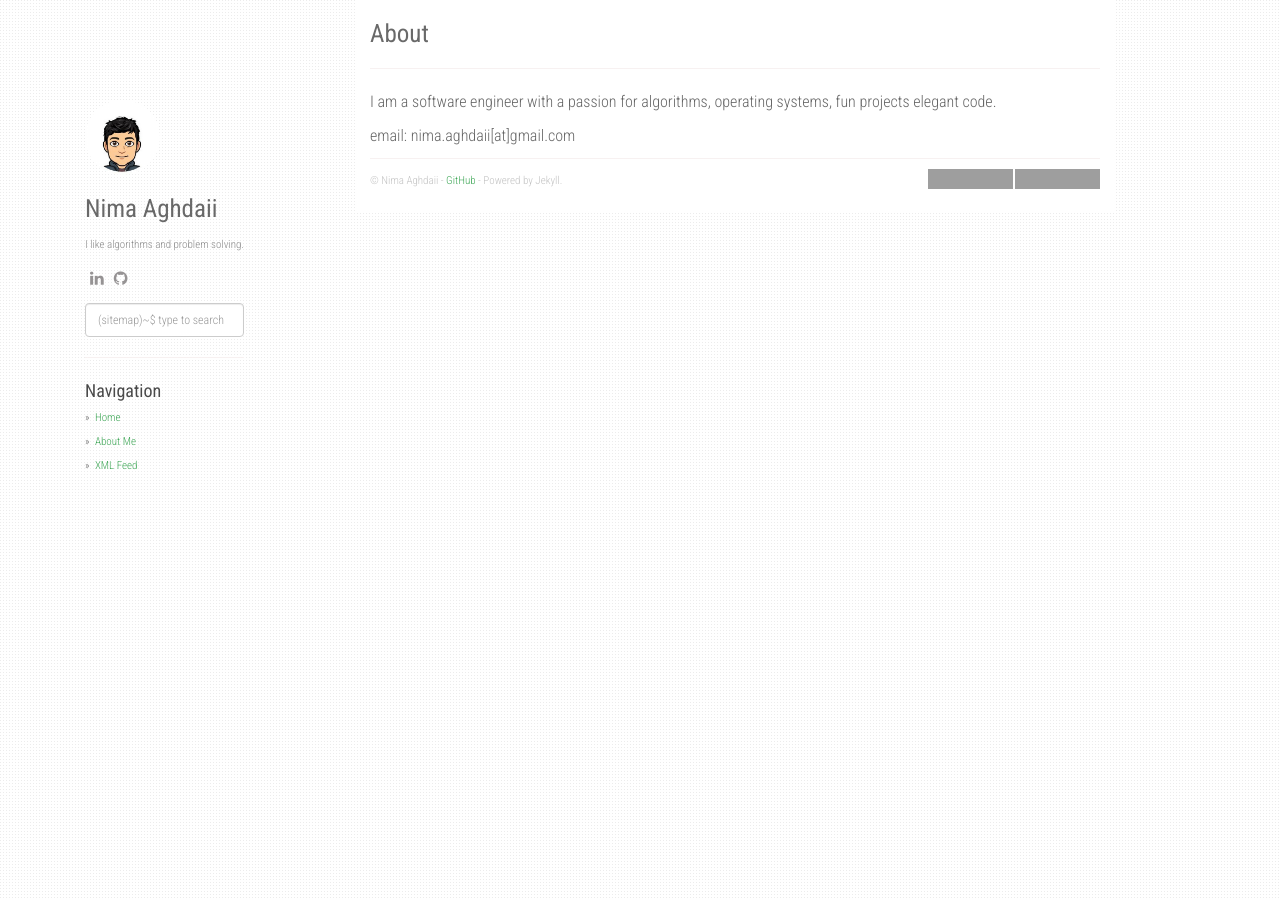
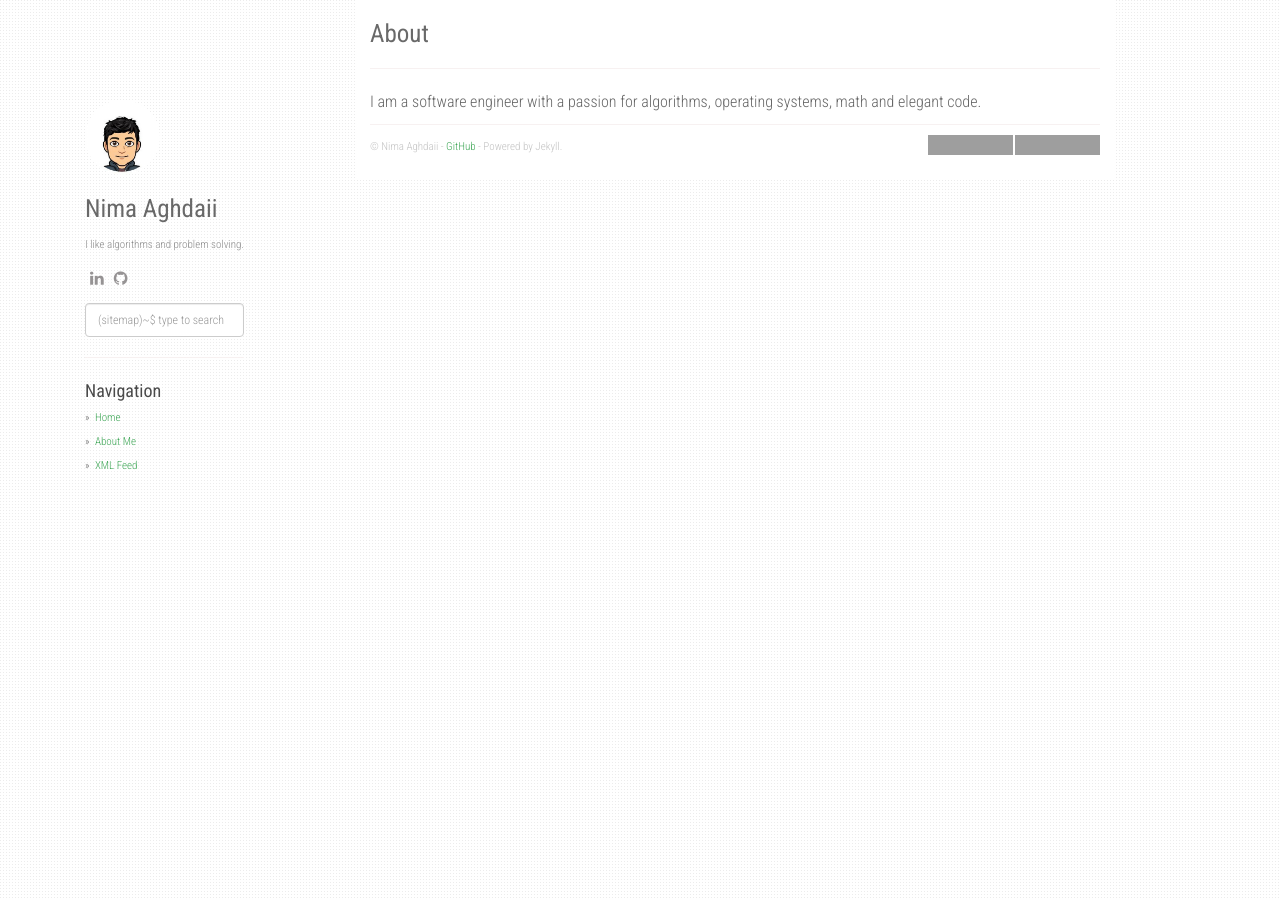
Before and after one commit to nima101/nima101.github.io, a Jekyll site: the page built from about.md, in a window 1280 px wide. Built offline with Jekyll 4.4.1, drawn with Linux system fonts in a browser that asks for light colours; nearby versions of some CDN libraries; grey boxes are pictures that could not be loaded.

Commit message:
about-update

```diff
--- a/about.md
+++ b/about.md
@@ -4,6 +4,4 @@ title: About
 permalink: /about/
 ---
 
-I am a software engineer with a passion for algorithms, operating systems, fun projects elegant code.
-
-email: nima.aghdaii[at]gmail.com
+I am a software engineer with a passion for algorithms, operating systems, math and elegant code.
```
Also changed, not shown: 2 other files.
